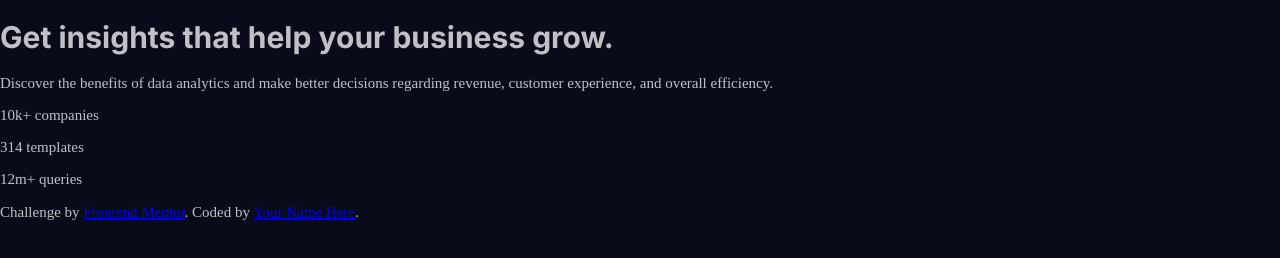
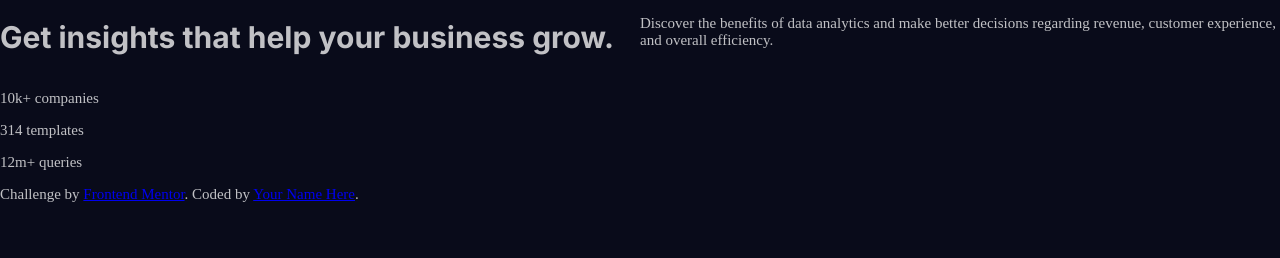
Before and after one commit to LevanceWam/Components, a plain HTML site: page StatsPreviewCard/index.html in a window 1280 px wide. Drawn offline with Linux system fonts and the light colour scheme.

Commit message:
added a rules to the css

```diff
--- a/StatsPreviewCard/css/styles.css
+++ b/StatsPreviewCard/css/styles.css
@@ -26,3 +26,19 @@ h1, h2, h3 {
     font-family: 'Inter', Arial, Helvetica, sans-serif;
     font-weight: 700;
 }
+
+
+
+
+/* * grid */
+
+.grid {
+    display: grid;
+}
+
+@media screen and (min-width:768px){
+    .grid--1x2 {
+        grid-template-columns: 1fr 1fr;
+    }
+
+}
--- a/StatsPreviewCard/index.html
+++ b/StatsPreviewCard/index.html
@@ -21,7 +21,7 @@
 
   <section class="card grid grid--1x2">
 
-    <h1 class="card__heading">Get insights that help your business grow.</h1>
+    <h1 class="card__heading">Get <span class="highlight">insights</span> that help your business grow.</h1>
 
     <p class="card__content">
       Discover the benefits of data analytics and make better decisions regarding revenue, customer
```
